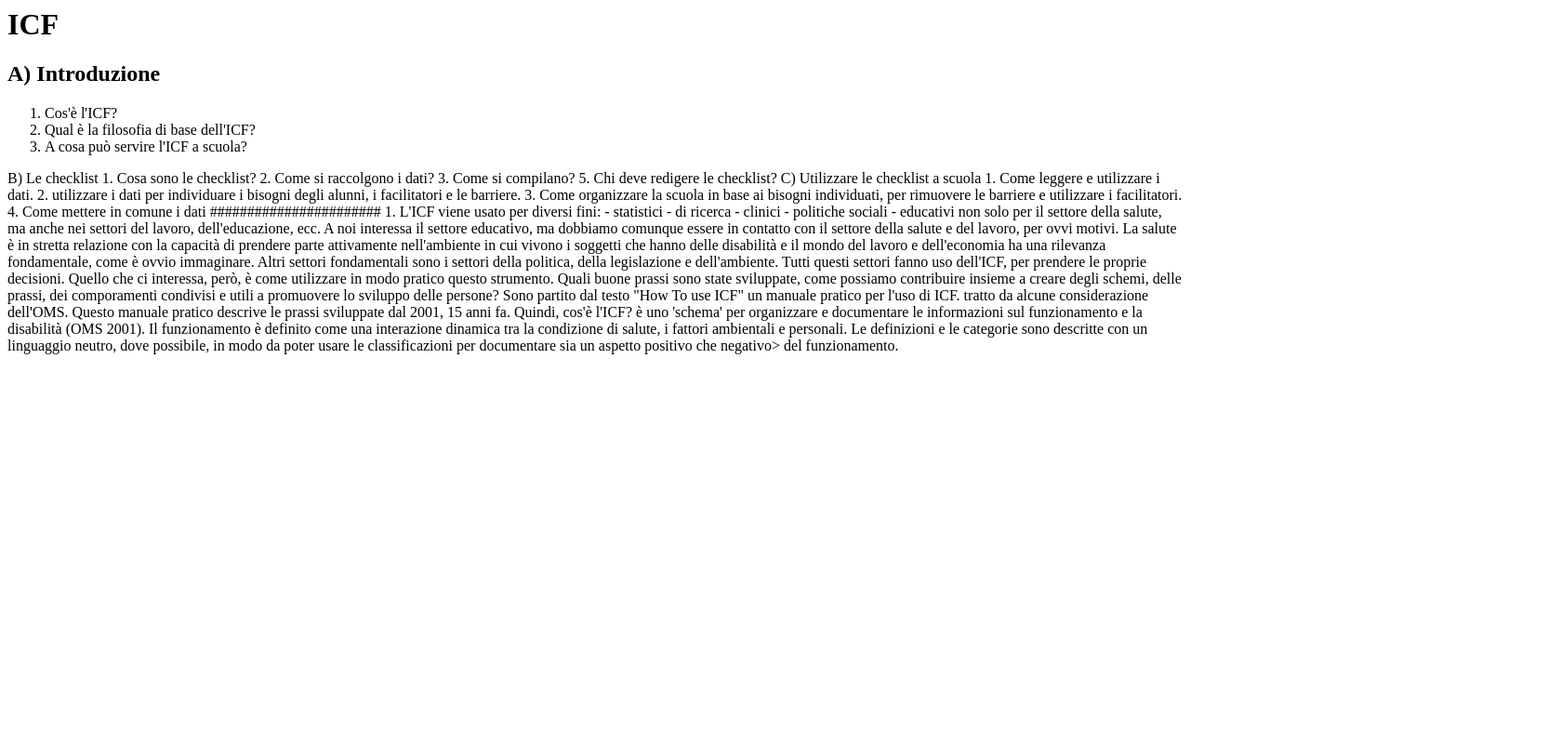
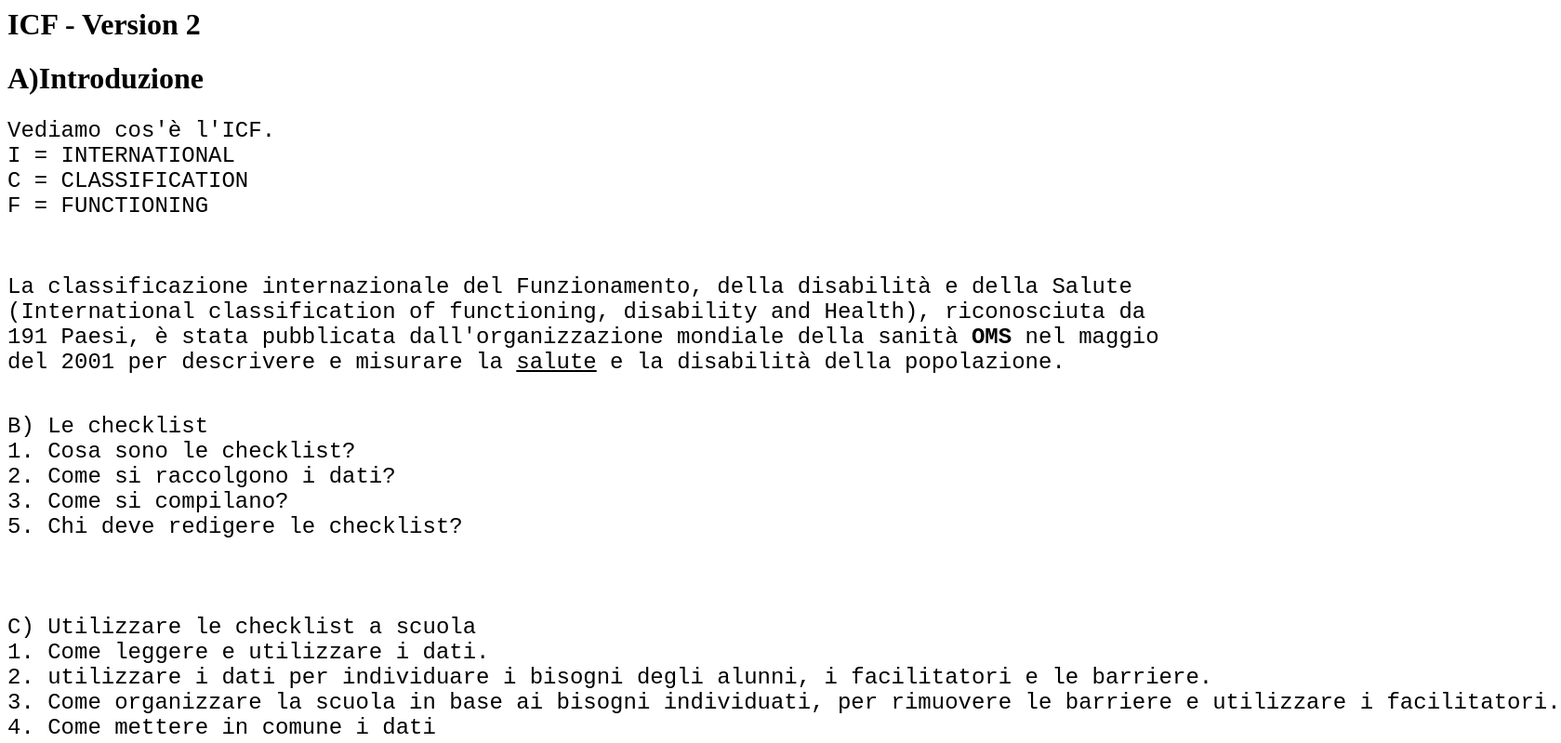
Before and after one commit to giovannigatto/icf-cy, a plain HTML site: page index.html in a window 1280 px wide. Shown: the top 799 px of the page at 93% size, 1679 px wide, since content can reach past the window. Drawn offline with Linux system fonts and the light colour scheme.

Commit message:
Update index.html

```diff
--- a/index.html
+++ b/index.html
@@ -1,25 +1,41 @@
-<h1>ICF<h1>
+<html>
+<head>
+	<style>
+	code {font-size:24}
+	</style>
+</head>
+<body>
+<h1>ICF - Version 2<h1>
 
-<h2>A) Introduzione</h2>
+<h1>A)Introduzione</h1>
+<code><pre>
+Vediamo cos'è l'ICF.
+I = INTERNATIONAL
+C = CLASSIFICATION
+F = FUNCTIONING
+</pre>
+</code>
+<br><br>
+<code>La classificazione internazionale del Funzionamento, della disabilità e della Salute (International classification of functioning, disability and Health), riconosciuta da 191 Paesi, è stata pubblicata dall'organizzazione mondiale della sanità <b>OMS</b> nel maggio del 2001 per descrivere e misurare la <u>salute</u> e la disabilità della popolazione.</code>
 
-<ol>
-<li>Cos'è l'ICF?
-<li>Qual è la filosofia di base dell'ICF?
-<li>A cosa può servire l'ICF a scuola?
-</ol>
+<br><br>
 
-
+<code><pre>
 B) Le checklist
 1. Cosa sono le checklist?
 2. Come si raccolgono i dati?
 3. Come si compilano?
 5. Chi deve redigere le checklist?
 
+
+
 C) Utilizzare le checklist a scuola
 1. Come leggere e utilizzare i dati.
 2. utilizzare i dati per individuare i bisogni degli alunni, i facilitatori e le barriere.
 3. Come organizzare la scuola in base ai bisogni individuati, per rimuovere le barriere e utilizzare i facilitatori.
 4. Come mettere in comune i dati
+</pre>
+</code>
 
 <a<  INTRODIZIONE
 "Gli insegnanti di sostegno hanno dei compiti molto complessi. Da insegnanti specializzati sul sostegno sono chiamati ad essere mediatori tra le varie competenze dei professionisti che si occupano degli alunni con disabilità e gli alunni stessi, sia quelli che hanno delle disabilità o abilità differenti, sia degli alunni che non hanno disabilità, ma che fannno parte del contesto scolastico. Sono chiamati a osservare, rilevare quanto c'è di utile per migliorare gli apprendimenti e la partecipazione alle attività sociali e culturali degli alunni in vista di un loro sviluppo in armonia con il mondo in cui vivono. Per fare questo ci sono molti mezzi e non ci sono delle vie predeterminate. Per questo il compito è davvero complesso. Il punto di partenza è la conoscenza dello stato di salute dell'alunno, delle sue funzionalità. Ma questo non basta. Occorre osservare o comprendere, attraverso la ricerca dell'insegnante con tutti i mezzi che la sua competenza e la sua esperienza gli mettono a disposione, quali sono i bisogni in relazione all'ambiente circostante, perché è soprattutto l'ambiente che può aiutare o ostacolare lo sviluppo e l'attività e partecipazione dell'alunno. Per questo fine l'uso del linguaggio ICF, con i suoi codici, può rappresentare un utile strumento. Rispondiamo quindi alla domanda:">
@@ -58,3 +74,6 @@ Le definizioni e le categorie sono descritte con un linguaggio neutro, dove poss
 
 <linguaggio
 "Le parole sono molto importanti e se è consigliabile usare un linguaggio verbale molto chiaro, esplicito e allo stesso tempo sintetico. Occorre, quando si comunica direttamente, utilizzare in maniera molto attenta anche il linguaggio non verbale, dato che la comunicazione deve contribuire ad aumentare il livello di partecipazione e, quindi, deve stimolare, incoraggiare e non limitare o allontanare. L'aspetto del linguaggio, neutro nelle definizioni del linguaggio Icf, deve essere ben interpretato e comunicato da chi fa uso dei documenti in Icf, per non compromettere quelle che sono le finalità del linguaggio stesso: permettere il massimo della partecipazione">
+
+</body>
+</html>
```
